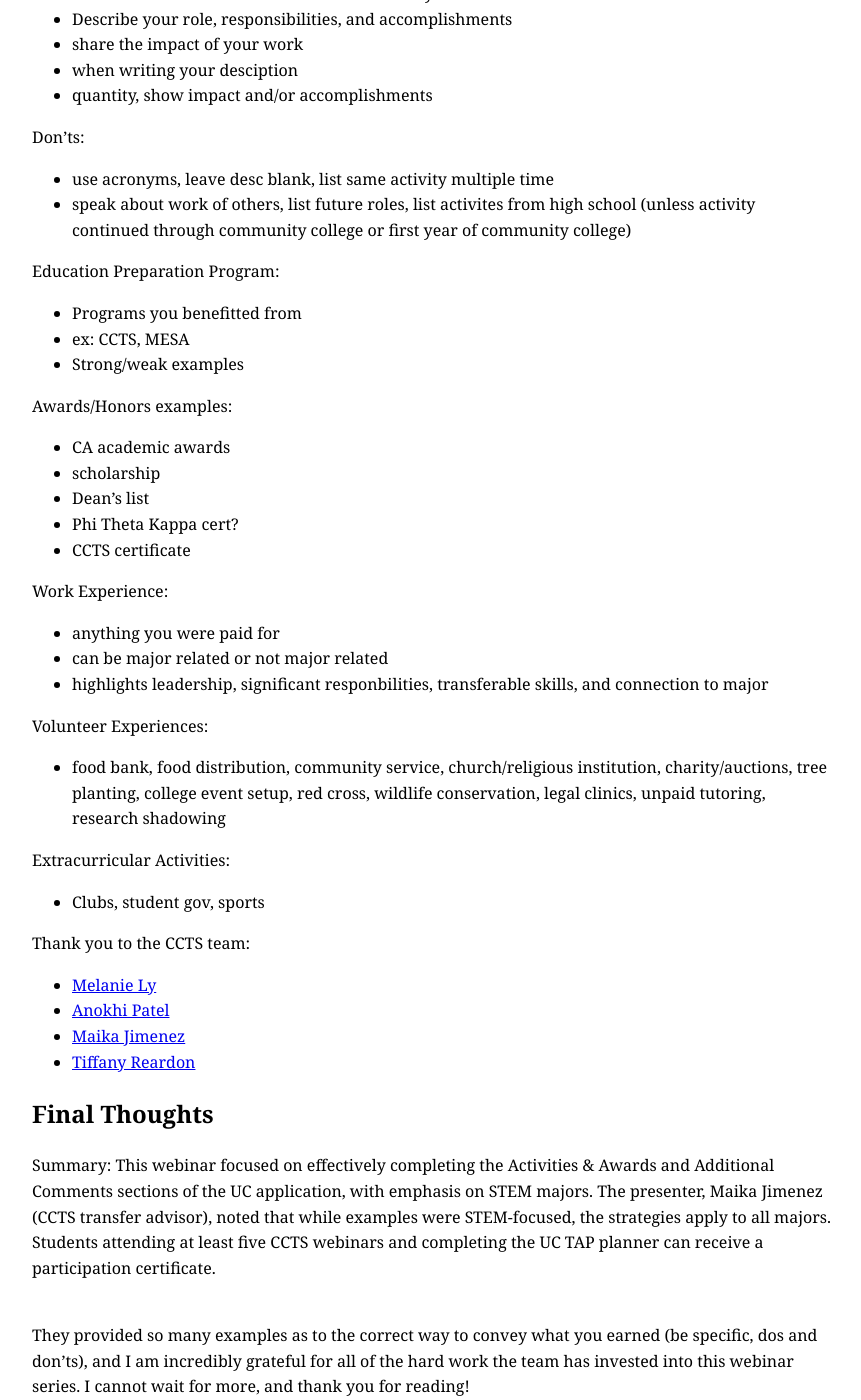
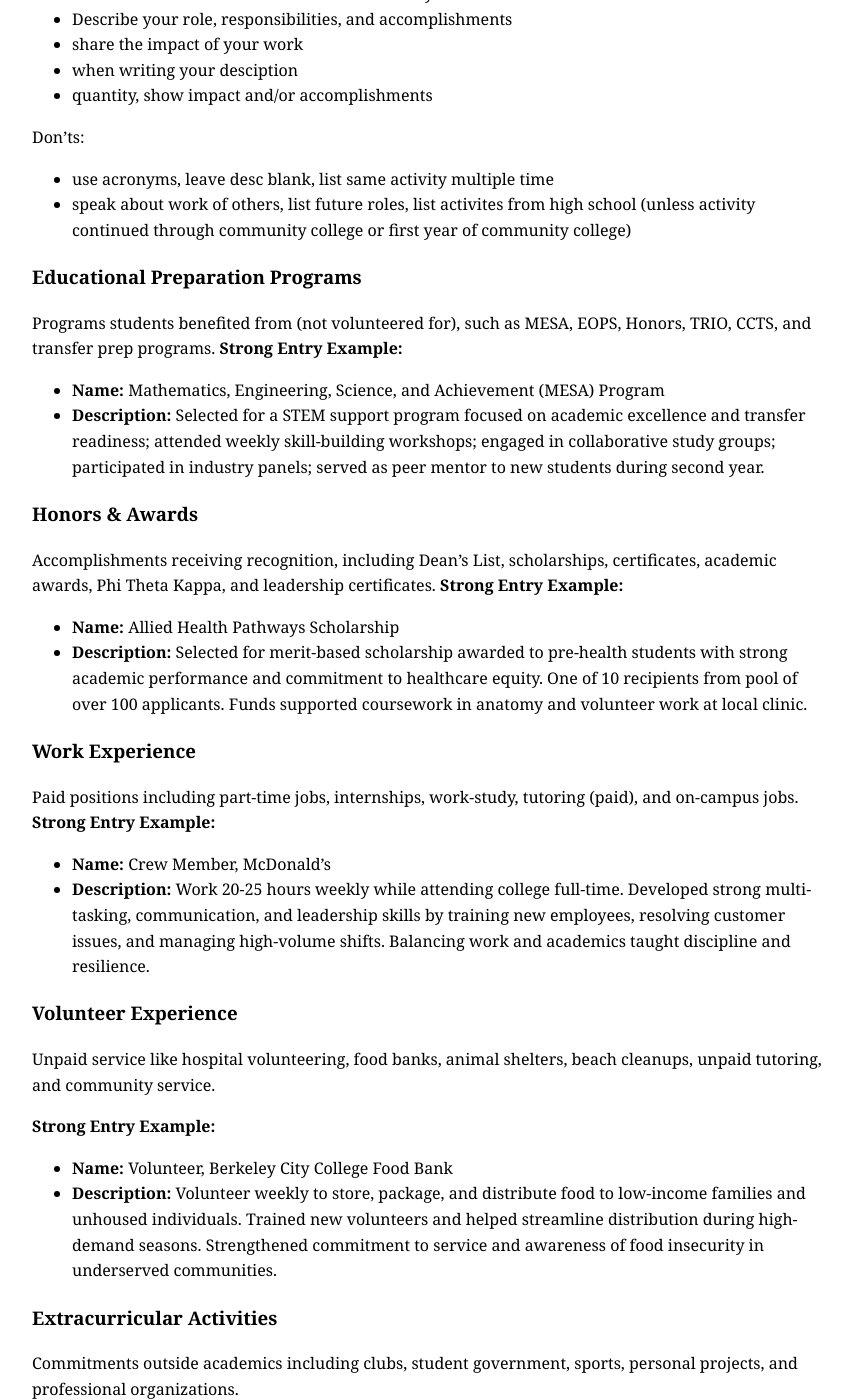
Before and after one commit to CaptainSapphire/PH-s-Blog, a Jekyll site: the page built from _posts/2025-09-22-CCTS Meeting-(STEM Specific) Extracurriculars and Activities Portion.md, in a window 1280 px wide and 1400 px high, scrolled down 2374 px. Shown: the whole window, without its empty margins (208-1069 px from the left). Built offline with Jekyll 4.4.1, drawn with Linux system fonts in a browser that asks for light colours; our own code applies the rules of GitHub Pages for plain Markdown files; some of the changed text lies outside the part shown.

Commit message:
Update 2025-09-22-CCTS Meeting-(STEM Specific) Extracurriculars and Activities Portion.md

```diff
--- a/_posts/2025-09-22-CCTS Meeting-(STEM Specific) Extracurriculars and Activities Portion.md
+++ b/_posts/2025-09-22-CCTS Meeting-(STEM Specific) Extracurriculars and Activities Portion.md
@@ -40,28 +40,60 @@ Don'ts:
 - use acronyms, leave desc blank, list same activity multiple time
 - speak about work of others, list future roles, list activites from high school (unless activity continued through community college or first year of community college)
 
-Education Preparation Program:
-- Programs you benefitted from
-- ex: CCTS, MESA
-- Strong/weak examples
+### Educational Preparation Programs
+Programs students benefited from (not volunteered for), such as MESA, EOPS, Honors, TRIO, CCTS, and transfer prep programs.
+**Strong Entry Example:**
+- **Name:** Mathematics, Engineering, Science, and Achievement (MESA) Program
+- **Description:** Selected for a STEM support program focused on academic excellence and transfer readiness; attended weekly skill-building workshops; engaged in collaborative study groups; participated in industry panels; served as peer mentor to new students during second year.
 
-Awards/Honors examples:
-- CA academic awards
-- scholarship
-- Dean's list
-- Phi Theta Kappa cert?
-- CCTS certificate
 
-Work Experience:
-- anything you were paid for
-- can be major related or not major related
-- highlights leadership, significant responbilities, transferable skills, and connection to major
+### Honors & Awards
+Accomplishments receiving recognition, including Dean's List, scholarships, certificates, academic awards, Phi Theta Kappa, and leadership certificates.
+**Strong Entry Example:**
+- **Name:** Allied Health Pathways Scholarship
+- **Description:** Selected for merit-based scholarship awarded to pre-health students with strong academic performance and commitment to healthcare equity. One of 10 recipients from pool of over 100 applicants. Funds supported coursework in anatomy and volunteer work at local clinic.
 
-Volunteer Experiences:
-- food bank, food distribution, community service, church/religious institution, charity/auctions, tree planting, college event setup, red cross, wildlife conservation, legal clinics, unpaid tutoring, research shadowing
+### Work Experience
+Paid positions including part-time jobs, internships, work-study, tutoring (paid), and on-campus jobs.
+**Strong Entry Example:**
+- **Name:** Crew Member, McDonald's
+- **Description:** Work 20-25 hours weekly while attending college full-time. Developed strong multi-tasking, communication, and leadership skills by training new employees, resolving customer issues, and managing high-volume shifts. Balancing work and academics taught discipline and resilience.
 
-Extracurricular Activities:
-- Clubs, student gov, sports
+
+### Volunteer Experience
+
+Unpaid service like hospital volunteering, food banks, animal shelters, beach cleanups, unpaid tutoring, and community service.
+
+**Strong Entry Example:**
+- **Name:** Volunteer, Berkeley City College Food Bank
+- **Description:** Volunteer weekly to store, package, and distribute food to low-income families and unhoused individuals. Trained new volunteers and helped streamline distribution during high-demand seasons. Strengthened commitment to service and awareness of food insecurity in underserved communities.
+
+### Extracurricular Activities
+Commitments outside academics including clubs, student government, sports, personal projects, and professional organizations.
+
+**Strong Entry Example:**
+- **Name:** Student-Athlete, Men's Soccer Team
+- **Description:** Competed as student-athlete on college soccer team while managing full academic course load. Attended daily practices, competed in statewide tournaments, and served as team co-captain in second year. Built strong discipline, time management, and leadership skills.
+
+### Writing Effective Entries
+1. Include official names and titles of programs
+2. Be specific and detailed when describing responsibilities
+3. Include relevant numbers and data (metrics) when possible
+4. Share impact and skills learned
+5. For personal projects, highlight transferable skills gained
+
+### Action Items
+- [ ]  Complete the CCTS intake form if not already submitted (required for participation certificate)
+- [ ]  Consider attending the College Information Day on Saturday, October 25th (9am-4pm)
+- [ ]  Track your own webinar attendance (need at least 5 for certificate)
+### Additional Guidance
+
+- Family responsibilities and work commitments are valuable experiences worth highlighting
+- Small businesses, side hustles, and "under-the-table" jobs should be included as work experience
+- Personal research projects can be listed under extracurricular activities
+- High school activities are generally only recommended if within the past three years
+- The order of listing activities doesn't significantly impact evaluation
+
 
 Thank you to the CCTS team:
 - [Melanie Ly](https://www.linkedin.com/in/melanie-l-7a1337178/)
```
